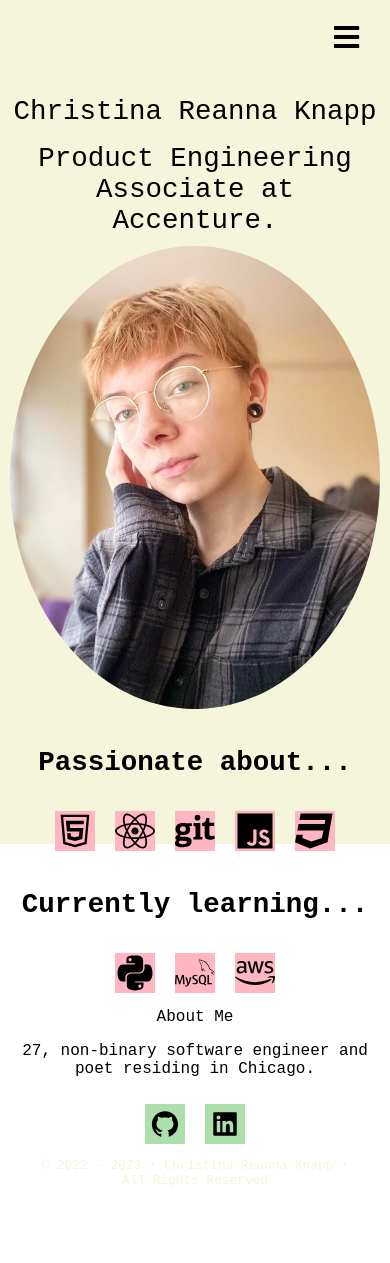
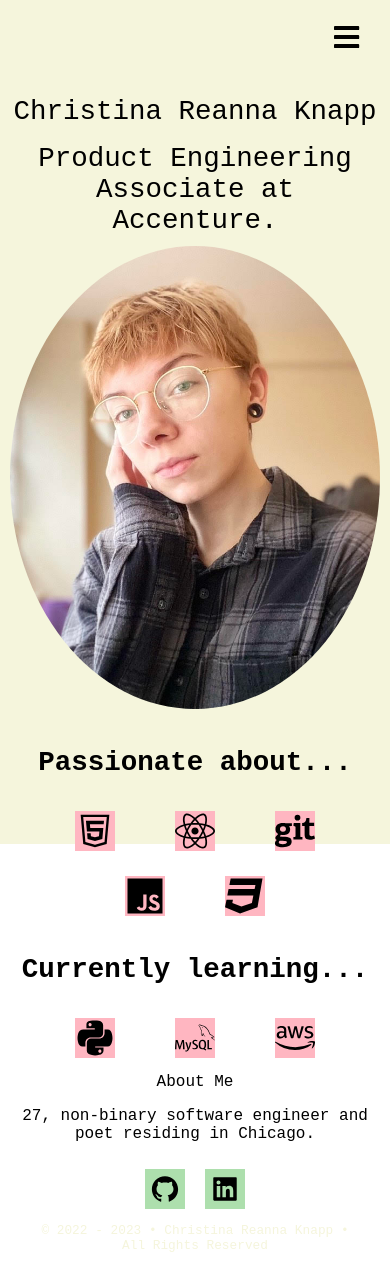
Before and after one commit to christinareanna/christinareanna.github.io, a React (Create React App) app: page / in a window 390 px wide. Before the commit the page ends 1198 px from the top, so only its background shows below. Built offline with nearby package versions, Linux system fonts and the light colour scheme.

Commit message:
Popover on icons

```diff
--- a/src/App.css
+++ b/src/App.css
@@ -157,13 +157,90 @@ h1, h2 {
   margin: 0 auto;
 }
 
-
 .icon {
   font-size: 70px;
   /* padding: 10px; */
   margin: 10px;
   color: black;
   background-color: #ffb6c1;
+}
+
+.tooltip {
+  border-radius: 10px;
+  padding: 5px 10px;
+  position: relative;
+  margin: 10px;
+  text-align: center;
+}
+
+.tooltip::after {
+  background-color: white;
+  border-radius: 10px;
+  color: black;
+  display: none;
+  padding: 10px 15px;
+  position: absolute;
+  text-align: center;
+  z-index: 999;
+}
+
+.tooltip.top::after {
+  content: 'HTML';
+  top: 0;
+  left: 50%;
+  transform: translate(-50%, calc(-10% - 10px));
+}
+
+.tooltip.top2::after {
+  content: 'React';
+  top: 0;
+  left: 50%;
+  transform: translate(-50%, calc(-10% - 10px));
+}
+.tooltip.top3::after {
+  content: 'Git';
+  top: 0;
+  left: 50%;
+  transform: translate(-50%, calc(-10% - 10px));
+}
+.tooltip.top4::after {
+  content: 'JavaScript';
+  top: 0;
+  left: 50%;
+  transform: translate(-50%, calc(-10% - 10px));
+}
+
+.tooltip.top5::after {
+  content: 'CSS';
+  top: 0;
+  left: 50%;
+  transform: translate(-50%, calc(-10% - 10px));
+}
+
+.tooltip.top6::after {
+  content: 'Python';
+  top: 0;
+  left: 50%;
+  transform: translate(-50%, calc(-10% - 10px));
+}
+
+.tooltip.top7::after {
+  content: 'MySQL';
+  top: 0;
+  left: 50%;
+  transform: translate(-50%, calc(-10% - 10px));
+}
+
+.tooltip.top8::after {
+  content: 'Amazon Web Services';
+  top: 0;
+  left: 50%;
+  transform: translate(-50%, calc(-10% - 10px));
+}
+
+
+.tooltip:hover::after {
+  display: block;
 }
 
 .footer-icon {
@@ -310,6 +387,9 @@ hr {
   border: 2px solid black;
 } */
 
+.col div {
+  display: inline;
+}
 
 .blog {
   color: black;
--- a/src/components/ContactForm.css
+++ b/src/components/ContactForm.css
@@ -35,7 +35,7 @@ Form {
 } */
 
 .input {
-    color: white;
+    color: black;
     font-family: Helvetica, Arial, sans-serif;
     font-weight: 500;
     font-size: 18px;
@@ -57,12 +57,12 @@ input:focus {
 
 input::placeholder {
     font-size: 16px;
-    color: grey;
+    color: black;
     width: 100%;
 }
 
 .contact-button {
-    background: rgba(0, 0, 0, 0.239);
+    background: #ffb6c1;
     font-family: 'Montserrat', Arial, Helvetica, sans-serif;
     width: 50%;
     border-radius: 5px;
@@ -78,7 +78,7 @@ input::placeholder {
 }
 
 .contact-button:hover {
-    background: black;
+    background: peachpuff;
 }
 
 /* textarea {
@@ -101,7 +101,7 @@ textarea {
 
 textarea::placeholder {
     font-size: 16px;
-    color: grey;
+    color: black;
     width: 100%;
 }
 
@@ -143,7 +143,7 @@ textarea::placeholder {
 
 #sent-message {
     font-size: 36px;
-    color: white;
+    color: black;
 }
 
 @media screen and (max-width: 768px) {
@@ -161,6 +161,6 @@ textarea::placeholder {
         padding: 8px;
         margin: 8px;
         color: black;
-        border: 2px solid grey;
+        border: 2px solid ffb6c1;
     }
 }
--- a/src/components/Navbar/NavbarElements.js
+++ b/src/components/Navbar/NavbarElements.js
@@ -55,7 +55,6 @@ font-size: 1rem;
 background-color: beige;
 width: 100%;
 max-width: 100%;
-color: white;
 justify-content: center;
 
 
--- a/src/components/Navbar/index.js
+++ b/src/components/Navbar/index.js
@@ -14,34 +14,30 @@ justify-content: center;
 align-items: center;
 font-weight: bold;
 text-decoration: none;
+&:hover {
+    color: #ffb6c1;
+}
 `
 
 const Navbar = () => {
 
     return (
-        // come back to make styling global
         <>
             <Nav>
                 <NavbarContainer>
                     <NavMenu>
                         <NavItem id="Poetry">
-                            <StyledLink to="/poetry">Poetry</StyledLink>
+                            <StyledLink to="/poetry"><span className="nav-link">Poetry</span></StyledLink>
                         </NavItem>
                         <NavItem id="home">
-                            <StyledLink to="/">Home</StyledLink>
+                            <StyledLink to="/"><span className="nav-link">Home</span></StyledLink>
                         </NavItem>
                         <NavItem id="contact">
-                            <StyledLink to="/contact">Contact</StyledLink>
+                            <StyledLink to="/contact"><span className="nav-link">Contact</span></StyledLink>
                         </NavItem>
                     </NavMenu>
                 </NavbarContainer>
             </Nav>
-            {/* <div id="target">
-                Christina Reanna Knapp
-            </div>
-            <div id="desc">
-                Product Engineering Associate at Accenture.
-            </div> */}
         </>
     )
 };
--- a/src/pages/Home.js
+++ b/src/pages/Home.js
@@ -31,23 +31,20 @@ const Home = () => {
             <div>
                 <div className='row'>
                     <div className='col'>
-                        <AiOutlineHtml5 className="icon" />
-                        <FaReact className="icon" />
-                        <FaGit className="icon" />
-                        <FaJs className="icon" />
-                        <FaCss3 className="icon" />
+                        <div class="tooltip top"><AiOutlineHtml5 className="icon" /></div>
+                        <div class="tooltip top2"><FaReact className="icon" /></div>
+                        <div class="tooltip top3"><FaGit className="icon" /></div>
+                        <div class="tooltip top4"><FaJs className="icon" /></div>
+                        <div class="tooltip top5"><FaCss3 className="icon" /></div>
                     </div>
-                    {/* <div className='read-more'>
-                        <ChangeIcon />
-                    </div> */}
                 </div>
                 <h2 className='home-title'>Currently learning...</h2>
                 <div>
                     <div className='row'>
                         <div className='col'>
-                            <FaPython className='icon' />
-                            <SiMysql className='icon' />
-                            <FaAws className='icon' />
+                            <div class="tooltip top6"><FaPython className='icon' /></div>
+                            <div class="tooltip top7"><SiMysql className='icon' /></div>
+                            <div class="tooltip top8"><FaAws className='icon' /></div>
                         </div>
                     </div>
                 </div>
--- a/src/pages/Poems.js
+++ b/src/pages/Poems.js
@@ -25,7 +25,7 @@ export const Poetry = ({ isOpen, toggle }) => {
                         <br />
                         For the quintessential concocted survival
                         <br />
-                        Love is a painting with rigget brush strokes
+                        Love is a painting with rigged brush strokes
                         <br />
                         And if I'm not the one holding that brush
                         <br />
```
